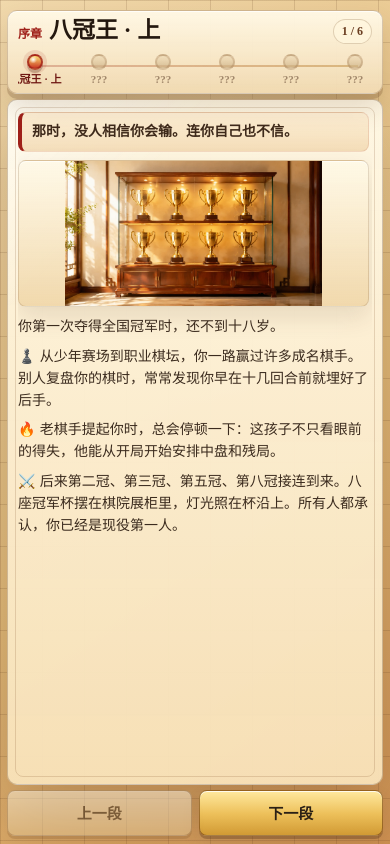
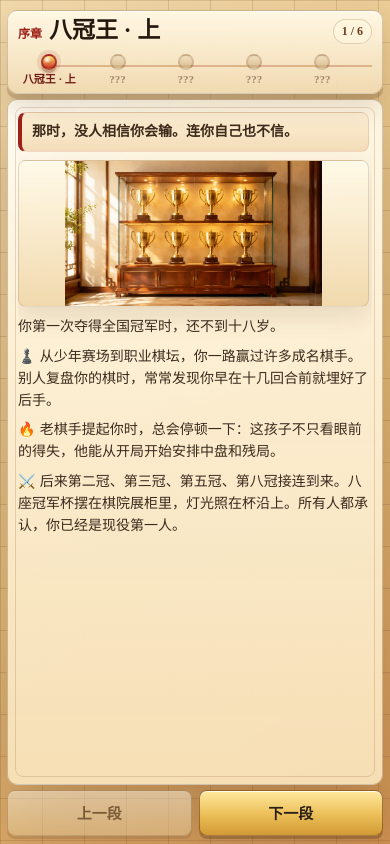
Before and after one commit to kw66/kw-chess, a plain HTML site: page index.html in a window 390 px wide. Drawn offline with Linux system fonts and the light colour scheme.

Commit message:
Fix mobile story track scrolling

```diff
--- a/assets/story.css
+++ b/assets/story.css
@@ -170,28 +170,19 @@ button:disabled {
 .track-scroll {
   position: relative;
   display: flex;
-  justify-content: center;
-  gap: 10px;
+  --track-item-width: clamp(52px, 15vw, 86px);
+  --track-gap: clamp(8px, 2.5vw, 12px);
+  gap: var(--track-gap);
   overflow-x: auto;
   overflow-y: hidden;
   padding: 5px 2px 0;
   scroll-snap-type: x proximity;
+  scroll-padding-inline: 2px;
   scrollbar-width: none;
 }
 
 .track-scroll::-webkit-scrollbar {
   display: none;
-}
-
-.track-scroll::before {
-  content: "";
-  position: absolute;
-  left: 14px;
-  right: 14px;
-  top: 16px;
-  height: 2px;
-  background: linear-gradient(90deg, rgba(159, 32, 25, 0.26), rgba(180, 123, 35, 0.42));
-  pointer-events: none;
 }
 
 .track-item {
@@ -200,14 +191,30 @@ button:disabled {
   display: grid;
   justify-items: center;
   gap: 3px;
-  flex: 0 0 86px;
-  min-width: 74px;
+  flex: 0 0 var(--track-item-width);
+  min-width: 0;
   padding: 0;
   border: 0;
   color: #6d4c32;
   background: transparent;
   font: inherit;
   scroll-snap-align: center;
+}
+
+.track-item::before {
+  content: "";
+  position: absolute;
+  z-index: -1;
+  top: 11px;
+  left: calc(-0.5 * var(--track-gap) - 50%);
+  width: calc(100% + var(--track-gap));
+  height: 2px;
+  background: linear-gradient(90deg, rgba(159, 32, 25, 0.26), rgba(180, 123, 35, 0.42));
+  pointer-events: none;
+}
+
+.track-item:first-child::before {
+  display: none;
 }
 
 .track-dot {
@@ -703,27 +710,19 @@ blockquote {
   .track-scroll {
     position: relative;
     display: flex;
-    gap: 10px;
+    --track-item-width: clamp(52px, 15vw, 62px);
+    --track-gap: clamp(7px, 2.5vw, 10px);
+    gap: var(--track-gap);
     overflow-x: auto;
     overflow-y: hidden;
     padding: 5px 2px 0;
     scroll-snap-type: x proximity;
+    scroll-padding-inline: 2px;
     scrollbar-width: none;
   }
 
   .track-scroll::-webkit-scrollbar {
     display: none;
-  }
-
-  .track-scroll::before {
-    content: "";
-    position: absolute;
-    left: 14px;
-    right: 14px;
-    top: 16px;
-    height: 2px;
-    background: linear-gradient(90deg, rgba(159, 32, 25, 0.26), rgba(180, 123, 35, 0.42));
-    pointer-events: none;
   }
 
   .track-item {
@@ -732,14 +731,30 @@ blockquote {
     display: grid;
     justify-items: center;
     gap: 3px;
-    flex: 0 0 54px;
-    min-width: 54px;
+    flex: 0 0 var(--track-item-width);
+    min-width: 0;
     padding: 0;
     border: 0;
     color: #6d4c32;
     background: transparent;
     font: inherit;
     scroll-snap-align: center;
+  }
+
+  .track-item::before {
+    content: "";
+    position: absolute;
+    z-index: -1;
+    top: 11px;
+    left: calc(-0.5 * var(--track-gap) - 50%);
+    width: calc(100% + var(--track-gap));
+    height: 2px;
+    background: linear-gradient(90deg, rgba(159, 32, 25, 0.26), rgba(180, 123, 35, 0.42));
+    pointer-events: none;
+  }
+
+  .track-item:first-child::before {
+    display: none;
   }
 
   .track-dot {
--- a/assets/story.js
+++ b/assets/story.js
@@ -392,6 +392,10 @@ function buildScenes() {
       matchTitle: '第九局：全魂对决',
       objective: '双方全部觉醒。你必须赢下这一局，以 8 胜结束十五番棋。',
       resultText: '第九局结束，比分定格在 AI 1 : 8 你。AI 还会继续学习，但这一次，胜负已经来不及等它追上。',
+      image: {
+        src: './assets/story-art/cover-kewang-xiangqi.webp',
+        alt: '现代人类棋手与人形人工智能机器人在玄幻宇宙背景下进行科王象棋最终对决',
+      },
       quote: '这一次，AI 必须在你创造的新棋盘里分出胜负。',
       body: [
         'AI 不再是传统棋子。它带着七枚觉醒棋魂坐到你对面。',
@@ -653,6 +657,7 @@ function render() {
   requestAnimationFrame(() => {
     scrollCurrentTrackItem();
     updateTickerMotion();
+    requestAnimationFrame(scrollCurrentTrackItem);
   });
 }
 
@@ -1358,8 +1363,15 @@ function completeCurrentMatchForTest() {
 
 function scrollCurrentTrackItem() {
   const current = app.querySelector('.track-item.current');
-  if (!current) return;
-  current.scrollIntoView({ inline: 'center', block: 'nearest' });
+  const scroller = current?.closest('.track-scroll');
+  if (!current || !scroller) return;
+  const index = Math.max(0, Math.trunc(Number(current.dataset.index) || 0));
+  const count = scroller.querySelectorAll('.track-item').length;
+  const max = Math.max(0, scroller.scrollWidth - scroller.clientWidth);
+  let target = current.offsetLeft + current.offsetWidth / 2 - scroller.clientWidth / 2;
+  if (index <= 2) target = 0;
+  else if (index >= count - 3) target = max;
+  scroller.scrollLeft = clamp(target, 0, max);
 }
 
 function updateTickerMotion() {
```
